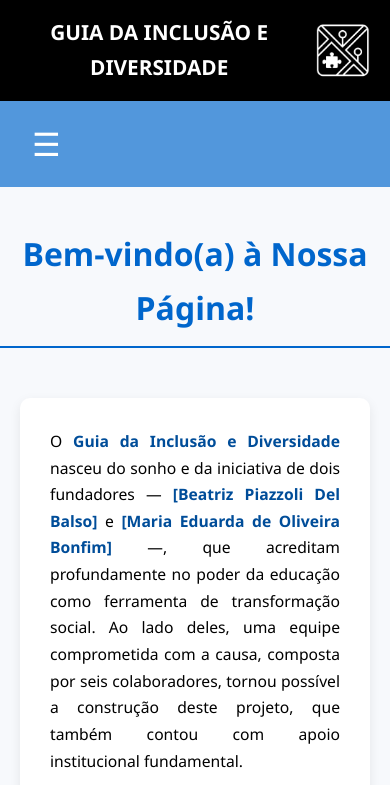
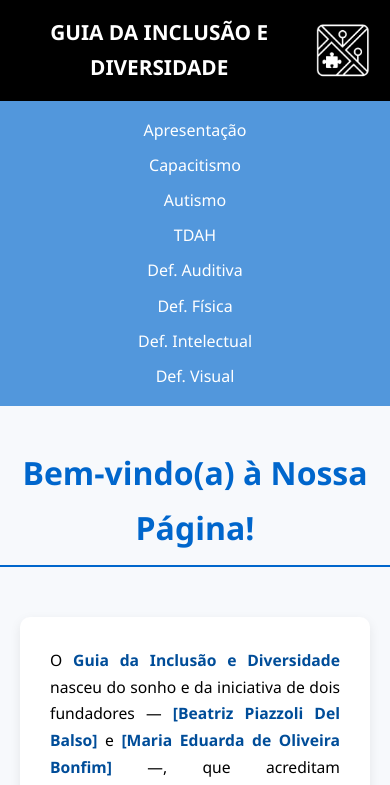
Before and after one commit to JuPiazzoli/PROJETO-ESCOLAR-BIA, a React (Vite) app: page / in a window 390 px wide. Shown: the top 785 px of the page. Built offline with nearby package versions, Linux system fonts and the light colour scheme.

Commit message:
NavBar - Convencional

```diff
--- a/src/Components/NavBar.css
+++ b/src/Components/NavBar.css
@@ -1,9 +1,14 @@
 .navbar {
   background-color: #0066ccaa;
   display: flex;
-  justify-content: space-between;
+  justify-content: space-around;
   align-items: center;
   padding: 1rem 2rem;
+}
+
+.logo h1 {
+  margin: 0;
+  font-size: 1.5rem;
 }
 
 .nav-links {
@@ -18,6 +23,7 @@
 
 .nav-links li:hover {
   transform: scale(1.1);
+
 }
 
 .nav-links a {
@@ -28,36 +34,28 @@
 
 .nav-links a:hover {
   color: black;
+
 }
 
-/* Ícone do menu hamburguer */
-.menu-icon {
-  display: none;
-  font-size: 2rem;
-  color: white;
-  cursor: pointer;
-}
+@media (max-width: 480px) {
+  .navbar {
+    flex-direction: column;
+    gap: 10px;
+    padding: 1rem;
+  }
 
-/* --- RESPONSIVO --- */
-@media (max-width: 480px) {
-  .menu-icon {
-    display: block;
+  .logo h1 {
+    font-size: 1.3rem;
+    text-align: center;
   }
 
   .nav-links {
-    display: none;
     flex-direction: column;
-    gap: 1rem;
-    position: absolute;
-    top: 60px; /* abaixo da navbar */
-    left: 0;
-    right: 0;
-    background-color: #0066cc;
-    padding: 1rem;
-    text-align: center;
+    gap: 0.5rem;
+    align-items: center;
   }
 
-  .nav-links.active {
-    display: flex;
+  .nav-links a {
+    font-size: 1rem;
   }
 }
--- a/src/Components/NavBar.jsx
+++ b/src/Components/NavBar.jsx
@@ -1,47 +1,33 @@
-
-import { useState } from "react";
 import { Link } from "react-router-dom";
 import "./NavBar.css";
 
 function Navbar() {
-  const [menuOpen, setMenuOpen] = useState(false);
-
-  const toggleMenu = () => {
-    setMenuOpen(!menuOpen);
-  };
-
   return (
     <nav className="navbar">
-      {/* Ícone do menu hamburguer */}
-      <div className="menu-icon" onClick={toggleMenu}>
-        ☰
-      </div>
-
-      {/* Links só aparecem se menuOpen for true */}
-      <ul className={`nav-links ${menuOpen ? "active" : ""}`}>
+      <ul className="nav-links">
         <li>
-          <Link to="/" onClick={toggleMenu}>Apresentação</Link>
+          <Link to="/">Apresentação</Link>
         </li>
         <li>
-          <Link to="/Capacitismo" onClick={toggleMenu}>Capacitismo</Link>
+          <Link to="/Capacitismo">Capacitismo</Link>
         </li>
         <li>
-          <Link to="/Autismo" onClick={toggleMenu}>Autismo</Link>
+          <Link to="/Autismo">Autismo</Link>
         </li>
         <li>
-          <Link to="/Tdah" onClick={toggleMenu}>TDAH</Link>
+          <Link to="/Tdah">TDAH</Link>
         </li>
         <li>
-          <Link to="/Deficiencia-Auditiva" onClick={toggleMenu}>Def. Auditiva</Link>
+          <Link to="/Deficiencia-Auditiva">Def. Auditiva</Link>
         </li>
         <li>
-          <Link to="/Deficiencia-Fisica" onClick={toggleMenu}>Def. Física</Link>
+          <Link to="/Deficiencia-Fisica">Def. Física</Link>
         </li>
         <li>
-          <Link to="/Deficiencia-Intelectual" onClick={toggleMenu}>Def. Intelectual</Link>
+          <Link to="/Deficiencia-Intelectual">Def. Intelectual</Link>
         </li>
         <li>
-          <Link to="/Deficiencia-Visual" onClick={toggleMenu}>Def. Visual</Link>
+          <Link to="/Deficiencia-Visual">Def. Visual</Link>
         </li>
       </ul>
     </nav>
```
